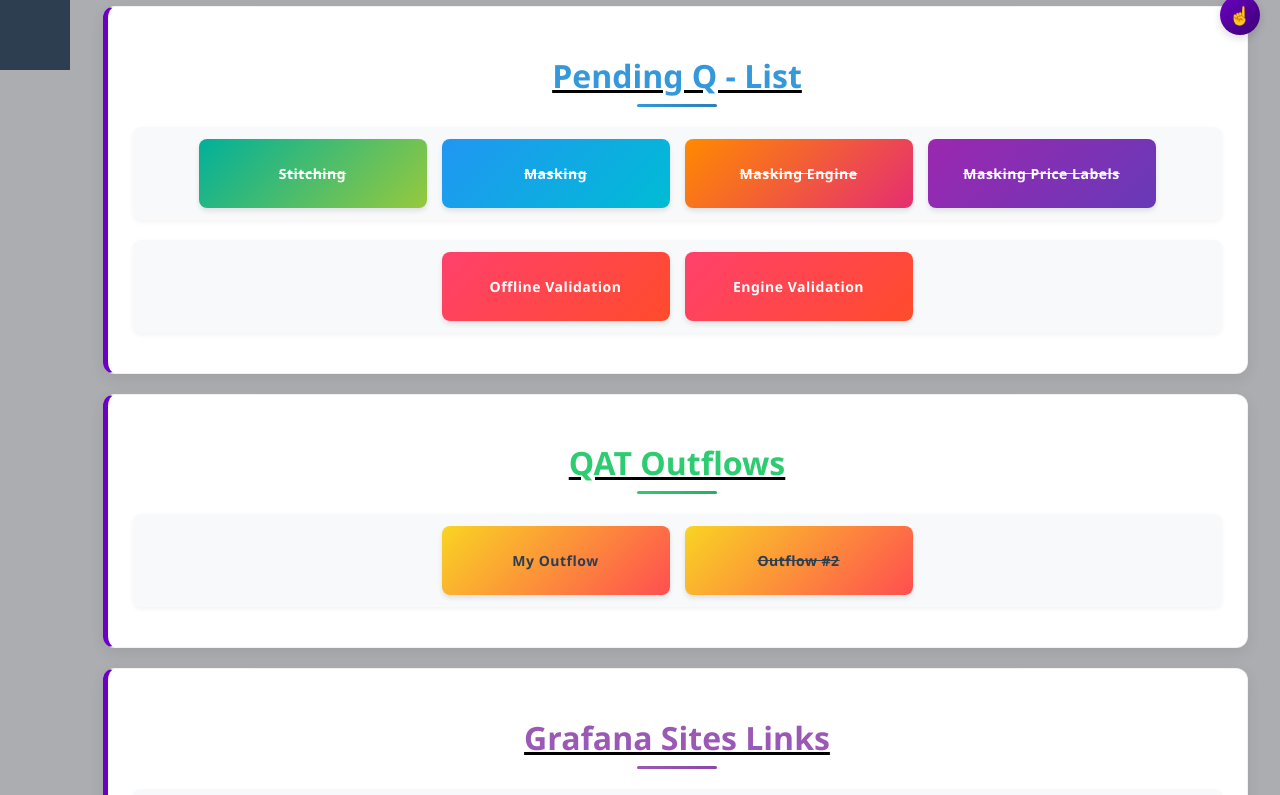
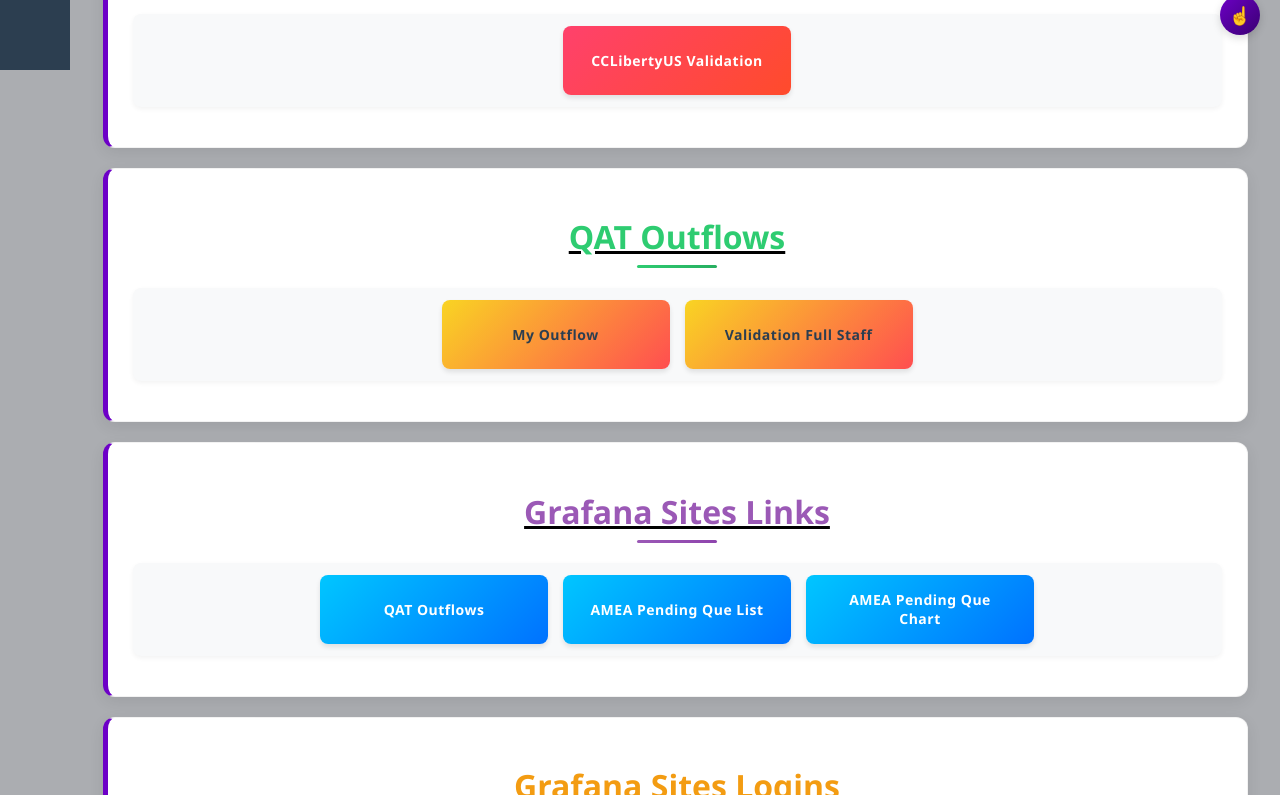
Before and after one commit to Homoro-cc/repog, a plain HTML site: page gindex.html in a window 1280 px wide. Shown: the part 745-1540 px from the top of the page. Drawn offline with nearby package versions, Linux system fonts and the light colour scheme.

Commit message:
Update gindex.html

```diff
--- a/gindex.html
+++ b/gindex.html
@@ -46,6 +46,8 @@
     <!-- Divx Pending Q - Chart-->
     <div class="content-div" id="divx">
         <b><u><h1 style="text-align: center;">Pending Q - Chart</h1></u></b>
+
+        <!--
         <div class="info-row button-container">
             <a href="https://www.google.com/" target="_blank" class="custom-button custom-button-chart">
                 <del> Stitching </del> </a>
@@ -56,10 +58,12 @@
             <a href="https://www.google.com/" target="_blank" class="custom-button custom-button-price">
                 <del> Masking Price Labels </del> </a>
         </div>
+        -->
+
         <div class="info-row button-container">
             <a href="https://monitor.trax-cloud.com/d/-AHDEo8nz/oldest-task-amer?orgId=18&refresh=5s&var-projectName=cclibertyus&var-GCP=All&from=now%2Fd&to=now%2Fd&viewPanel=17&var-taskType=offline_validation" target="_blank" class="custom-button custom-button-validation">
                 Offline Validation</a>
-            <a href="https://monitor.trax-cloud.com/d/-AHDEo8nz/oldest-task-amer?orgId=18&refresh=5s&var-projectName=cclibertyus&var-GCP=All&from=now%2Fd&to=now%2Fd&viewPanel=17&var-taskType=offline_validation&var-taskType=voting_engine" target="_blank" class="custom-button custom-button-validation">
+            <a href="https://monitor.trax-cloud.com/d/-AHDEo8nz/oldest-task-amer?orgId=18&refresh=5s&var-projectName=cclibertyus&var-GCP=All&from=now%2Fd&to=now%2Fd&viewPanel=17&var-taskType=voting_engine" target="_blank" class="custom-button custom-button-validation">
                 Engine Validation</a>
         </div>
     </div>
@@ -71,6 +75,8 @@
     <!-- Divy - Pending Q - List-->
     <div class="content-div" id="divy">
         <b><u><h1 style="text-align: center;">Pending Q - List</h1></u></b>
+
+        <!--
         <div class="info-row button-container">
             <a href="https://www.google.com/" target="_blank" class="custom-button custom-button-chart">
                 <del> Stitching </del></a>
@@ -80,13 +86,12 @@
                 <del> Masking Engine </del> </a>
             <a href="https://www.google.com/" target="_blank" class="custom-button custom-button-price">
                 <del> Masking Price Labels </del> </a>
+        </div>
+        -->
 
-        </div>
         <div class="info-row button-container">
             <a href="https://monitor.trax-cloud.com/d/9oVTHF5Wzz/amer?orgId=18&refresh=30s&var-online_projects_aws=cclibertyus&var-offline_projects_aws=All&var-offline_projects_gcp=All&var-Repair_Projects=All&viewPanel=302" target="_blank" class="custom-button custom-button-validation">
-                Offline Validation</a>
-            <a href="https://monitor.trax-cloud.com/d/9oVTHF5Wzz/amer?orgId=18&refresh=30s&var-online_projects_aws=cclibertyus&var-offline_projects_aws=All&var-offline_projects_gcp=All&var-Repair_Projects=All&viewPanel=302" target="_blank" class="custom-button custom-button-validation">
-                Engine Validation</a>
+                CCLibertyUS Validation</a>
         </div>
     </div>
 
@@ -97,9 +102,9 @@
         <b><u><h1 style="text-align: center;">QAT Outflows</h1></u></b>
         <div class="info-row button-container">
             <a href="https://monitor.trax-cloud.com/d/S__fmtRnz/qat-outflows-2?orgId=18&refresh=20m&var-staff_id=K17952&from=now%2Fd&to=now%2Fd" target="_blank" class="custom-button custom-button-outflows">
-                My Outflow</a>
-            <a href="https://www.google.com/" target="_blank" class="custom-button custom-button-outflows">
-                <del> Outflow #2 </del> </a>
+                My Outflow </a>
+            <a href="https://monitor.trax-cloud.com/d/S__fmtRnz/qat-outflows-2?orgId=18&refresh=20m&var-staff_id=K13899&var-staff_id=K17952&var-staff_id=K17975&var-staff_id=K18038&var-staff_id=K4365&var-staff_id=K5459&var-staff_id=K17974&from=now%2Fd&to=now%2Fd" target="_blank" class="custom-button custom-button-outflows">
+                Validation Full Staff </a>
         </div>
     </div>
 
```
